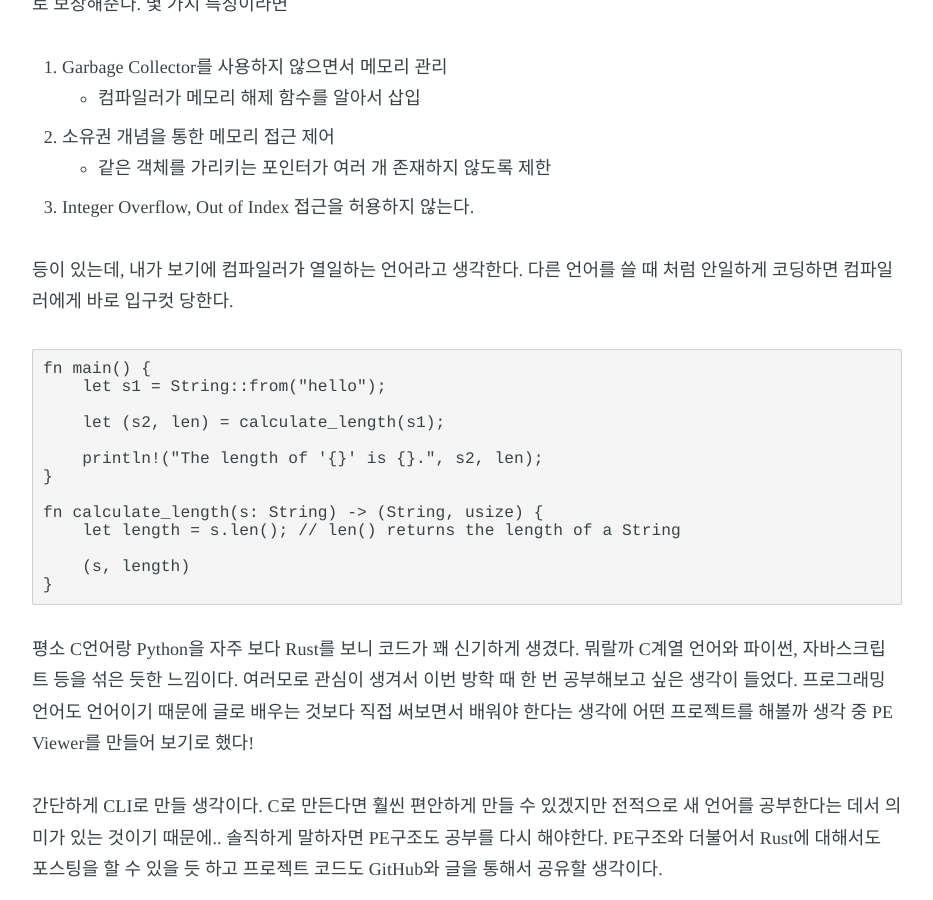
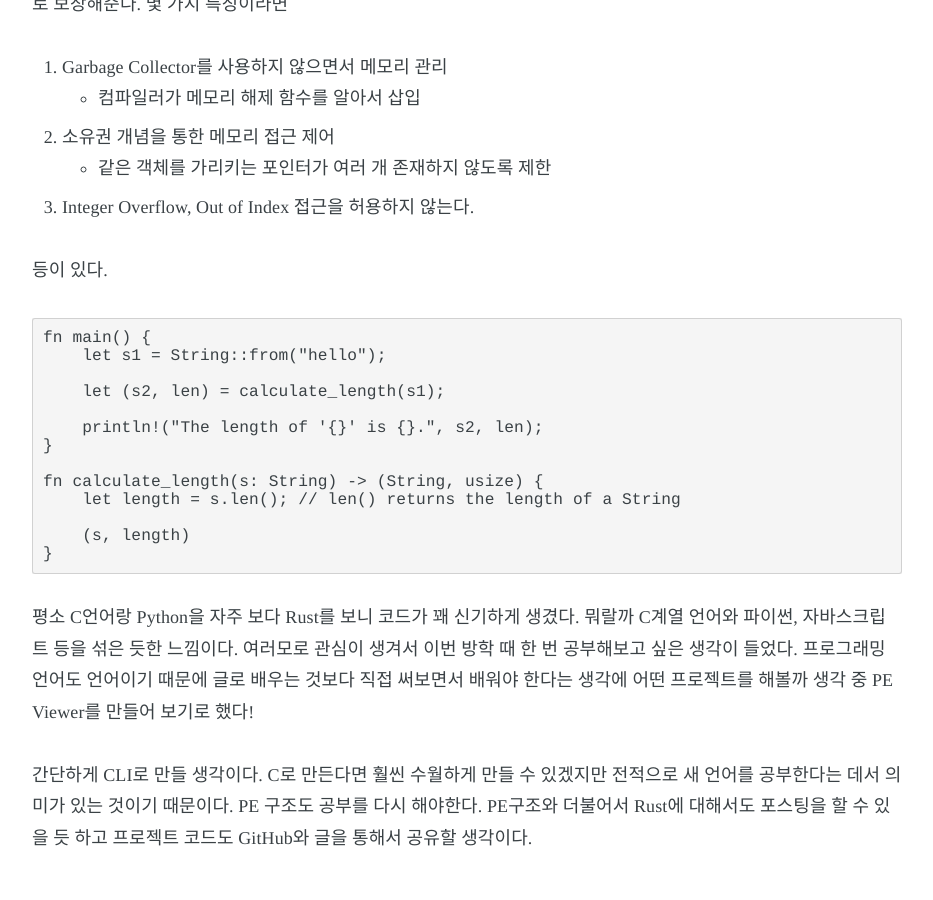
Before and after one commit to Lanph3re/lanph3re.github.io, a Jekyll site: the page built from _posts/2019-06-26-peviewer-project.md, in a window 1280 px wide and 900 px high, scrolled down 498 px. Shown: the whole window, without its empty margins (173-1106 px from the left). Built offline with Jekyll 4.4.1, drawn with Linux system fonts in a browser that asks for light colours; some web fonts are replaced; comment, search, counter and statistics services are not loaded.

Commit message:
EDIT: edit 2019-06-26-peviewer-project.md

````diff
--- a/_posts/2019-06-26-peviewer-project.md
+++ b/_posts/2019-06-26-peviewer-project.md
@@ -22,8 +22,7 @@ disqus: true
     - 같은 객체를 가리키는 포인터가 여러 개 존재하지 않도록 제한
 3. Integer Overflow, Out of Index 접근을 허용하지 않는다.
 
-등이 있는데, 내가 보기에 컴파일러가 열일하는 언어라고 생각한다.
-다른 언어를 쓸 때 처럼 안일하게 코딩하면 컴파일러에게 바로 입구컷 당한다.
+등이 있다.
 
 ```
 fn main() {
@@ -47,6 +46,6 @@ fn calculate_length(s: String) -> (String, usize) {
 글로 배우는 것보다 직접 써보면서 배워야 한다는 생각에 어떤 프로젝트를 해볼까 생각 중
 PE Viewer를 만들어 보기로 했다!
 
-간단하게 CLI로 만들 생각이다. C로 만든다면 훨씬 편안하게 만들 수 있겠지만 전적으로 새 언어를 공부한다는 데서
-의미가 있는 것이기 때문에.. 솔직하게 말하자면 PE구조도 공부를 다시 해야한다.
+간단하게 CLI로 만들 생각이다. C로 만든다면 훨씬 수월하게 만들 수 있겠지만 전적으로 새 언어를 공부한다는 데서
+의미가 있는 것이기 때문이다. PE 구조도 공부를 다시 해야한다.
 PE구조와 더불어서 Rust에 대해서도 포스팅을 할 수 있을 듯 하고 프로젝트 코드도 GitHub와 글을 통해서 공유할 생각이다.
````
